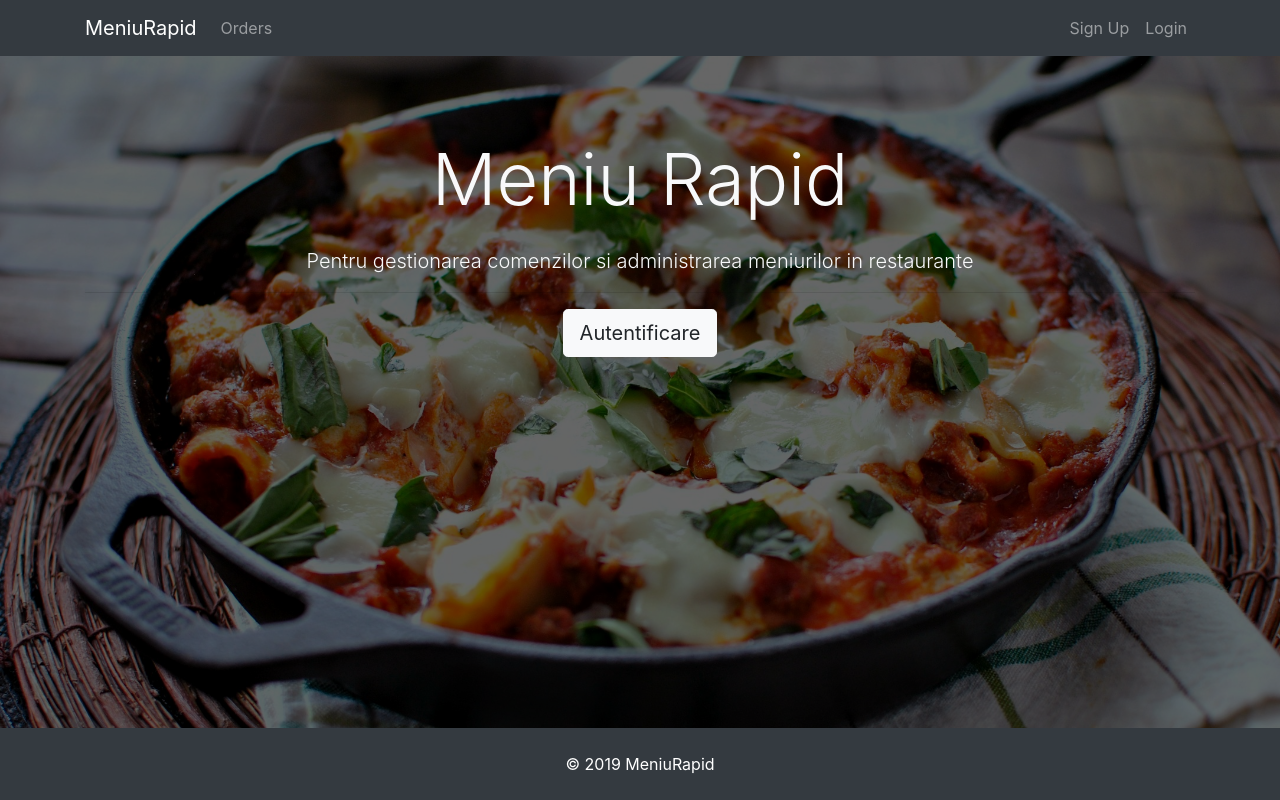
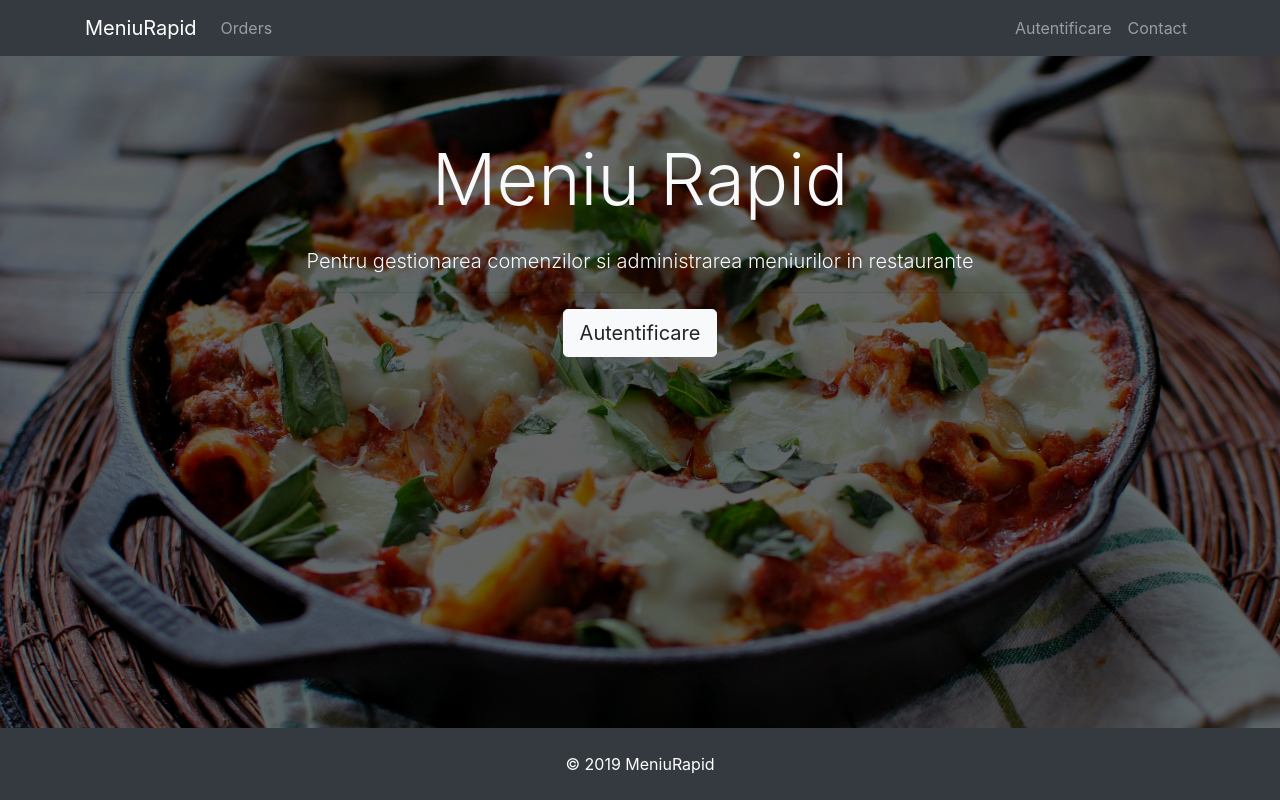
Before and after one commit to SergiuTomus/meniu-rapid_web, a React (Create React App) app: page / in a window 1280 px wide. Built offline with nearby package versions, Linux system fonts and the light colour scheme.

Commit message:
added Router and Links

```diff
--- a/src/components/layout/Landing.js
+++ b/src/components/layout/Landing.js
@@ -1,4 +1,5 @@
 import React, { Component } from 'react'
+import { Link } from 'react-router-dom';
 
 class Landing extends Component {
   render() {
@@ -13,9 +14,9 @@ class Landing extends Component {
                   Pentru gestionarea comenzilor si administrarea meniurilor in restaurante
                 </p>
                 <hr />
-                <a href="/login" className="btn btn-lg btn-light">
+                <Link to="/login" className="btn btn-lg btn-light">
                   Autentificare
-                </a>
+                </Link>
               </div>
             </div>
           </div>
--- a/src/components/layout/Navbar.js
+++ b/src/components/layout/Navbar.js
@@ -10,7 +10,7 @@ class Navbar extends Component {
       <ul className="navbar-nav ml-auto">
         <li className="nav-item">
           <Link className="nav-link" to="/feed">
-            Post Feed
+            Order Feed
           </Link>
         </li>
         <li className="nav-item">
@@ -31,7 +31,7 @@ class Navbar extends Component {
               style={{ width: '25px', marginRight: '5px' }}
               title="You must have a Gravatar connected to your email to display an image"
             />{' '}
-            Logout
+            Deconectare
           </a>
         </li>
       </ul>
@@ -40,13 +40,13 @@ class Navbar extends Component {
     const guestLinks = (
       <ul className="navbar-nav ml-auto">
         <li className="nav-item">
-          <Link className="nav-link" to="/register">
-            Sign Up
+          <Link className="nav-link" to="/login">
+            Autentificare
           </Link>
         </li>
         <li className="nav-item">
-          <Link className="nav-link" to="/login">
-            Login
+          <Link className="nav-link" to="/contact">
+            Contact
           </Link>
         </li>
       </ul>
@@ -55,9 +55,9 @@ class Navbar extends Component {
     return (
       <nav className="navbar navbar-expand-sm navbar-dark bg-dark mb-4" style={{ color: 'white' }}>
         <div className="container">
-          <a className="navbar-brand" to="/">
+          <Link className="navbar-brand" to="/">
             MeniuRapid
-          </a>
+          </Link>
           <button
             className="navbar-toggler"
             type="button"
@@ -70,10 +70,10 @@ class Navbar extends Component {
           <div className="collapse navbar-collapse" id="mobile-nav">
             <ul className="navbar-nav mr-auto">
               <li className="nav-item">
-                <a className="nav-link" to="/profiles">
+                <Link className="nav-link" to="/orders">
                   {' '}
                   Orders
-                </a>
+                </Link>
               </li>
             </ul>
             {isAuthenticated ? authLinks : guestLinks}
```
